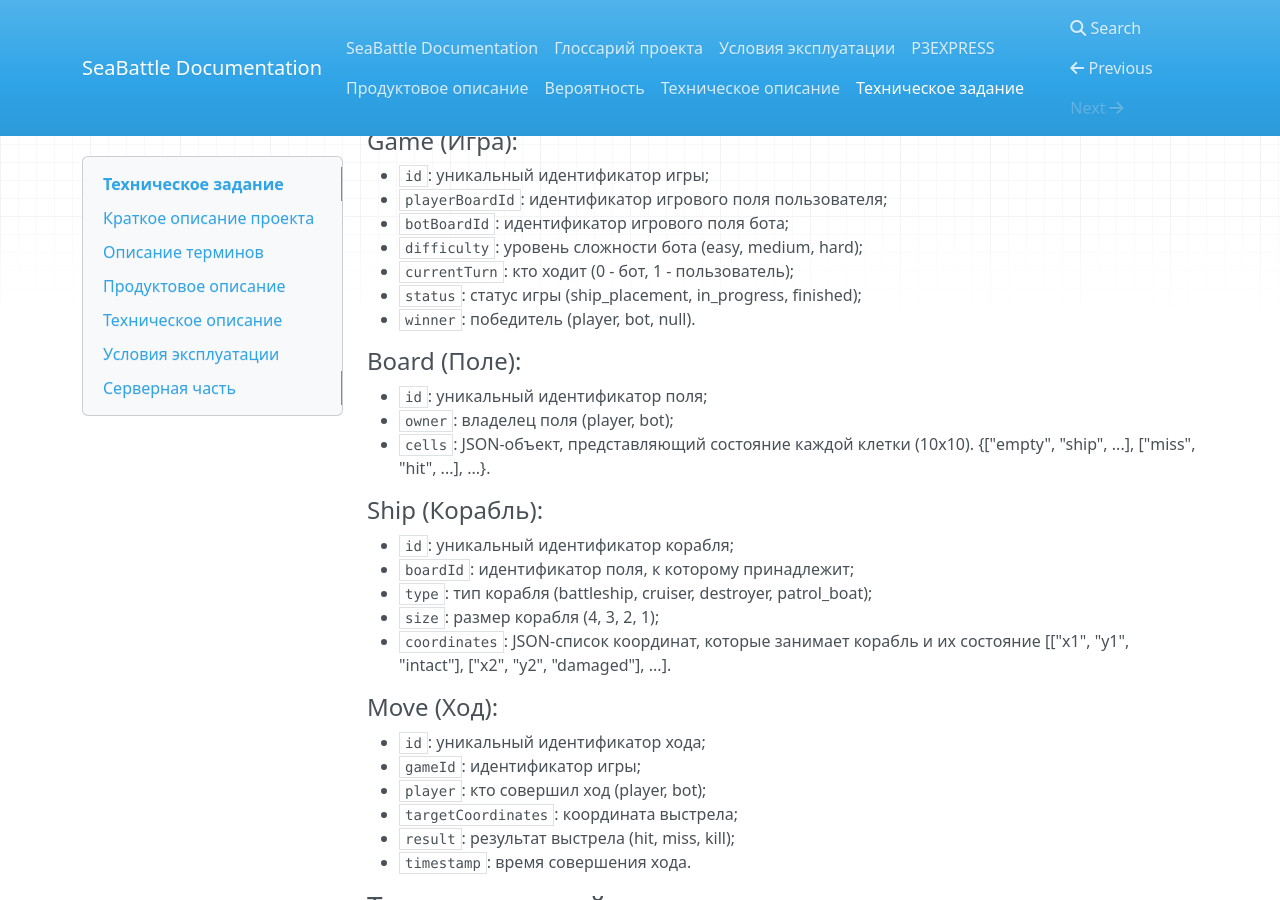
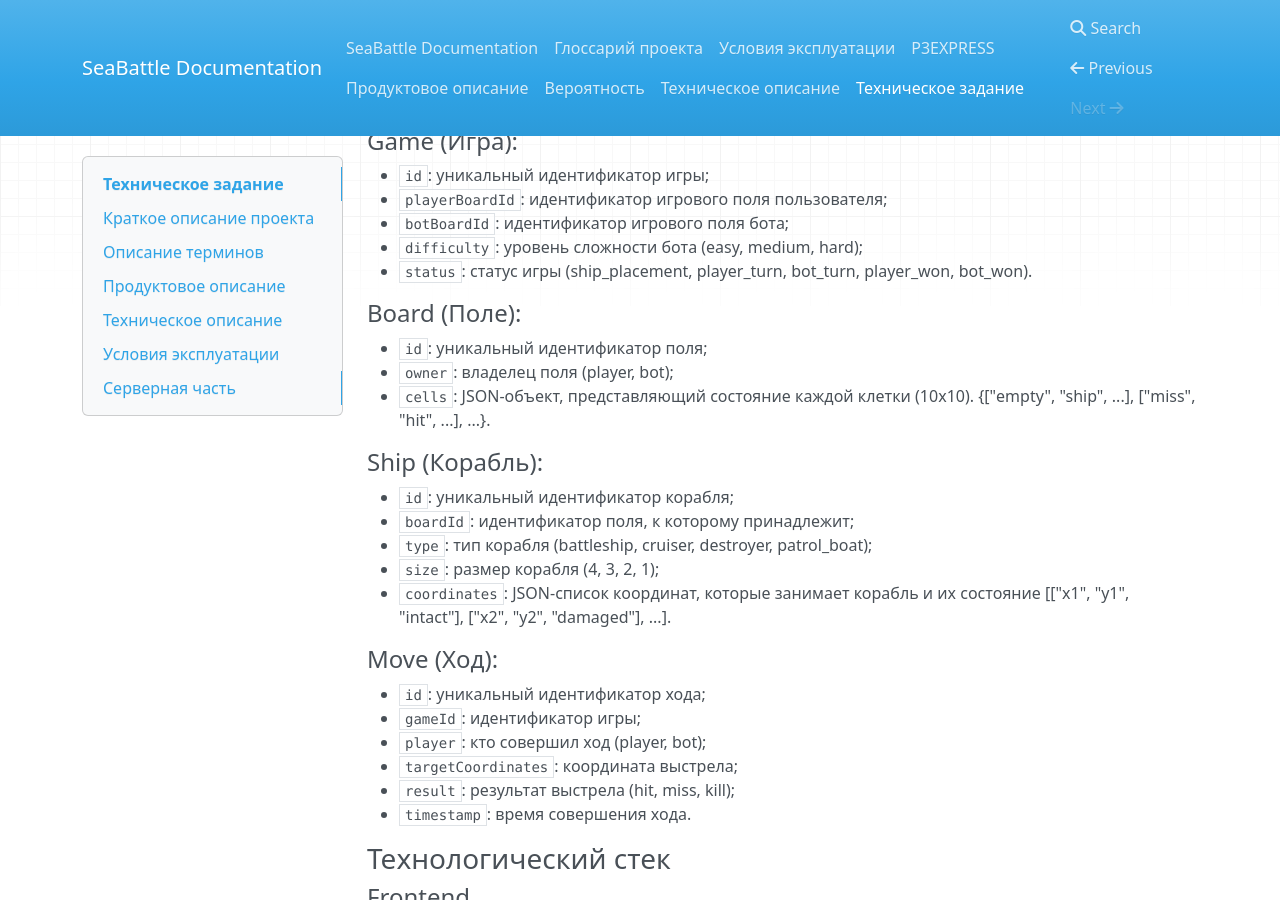
Before and after one commit to AnGREATern/SeaBattle, an MkDocs documentation site: the page built from docs/terms-of-reference.md, in a window 1280 px wide and 900 px high, scrolled down 3067 px. Built offline with MkDocs 1.6.1, drawn with Linux system fonts in a browser that asks for light colours; nearby versions of some CDN libraries.

Commit message:
Объединение статусов

```diff
--- a/docs/terms-of-reference.md
+++ b/docs/terms-of-reference.md
@@ -110,9 +110,7 @@
 - `playerBoardId`: идентификатор игрового поля пользователя;
 - `botBoardId`: идентификатор игрового поля бота;
 - `difficulty`: уровень сложности бота (easy, medium, hard);
-- `currentTurn`: кто ходит (0 - бот, 1 - пользователь);
-- `status`: статус игры (ship_placement, in_progress, finished);
-- `winner`: победитель (player, bot, null).
+- `status`: статус игры (ship_placement, player_turn, bot_turn, player_won, bot_won).
 
 #### Board (Поле):
 - `id`: уникальный идентификатор поля;
```
